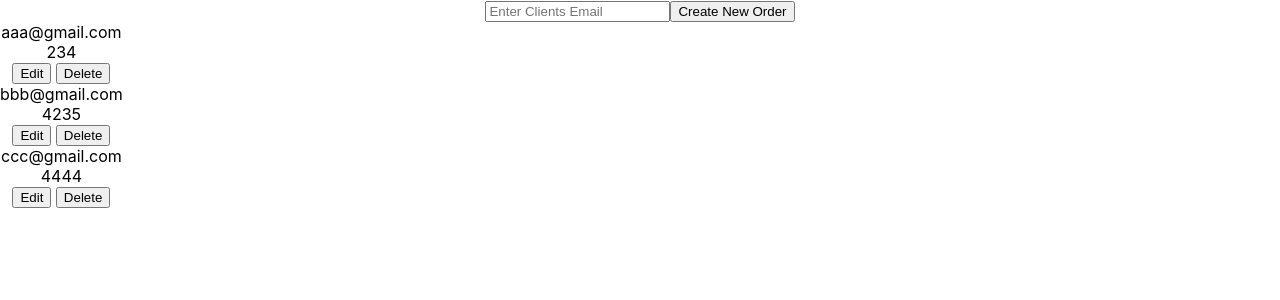
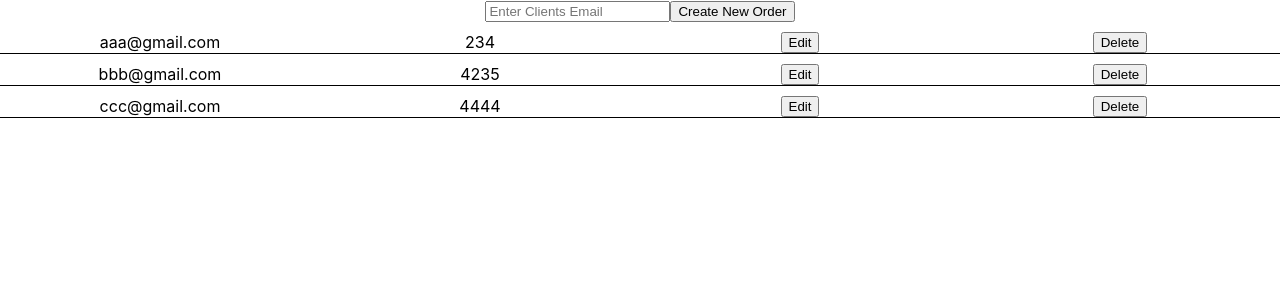
Before and after one commit to amirgal/supermarket-orders, a React (Create React App) app: page / in a window 1280 px wide. Shown: the top 300 px of the page. Built offline with nearby package versions, Linux system fonts and the light colour scheme.

Commit message:
made orderPage components

```diff
--- a/src/App.css
+++ b/src/App.css
@@ -8,10 +8,13 @@
 }
 
 .orders-block {
-  height: max-content;
-  width: max-content;
+
 }
 
-.orders-row {
-  grid-template-columns: repeat(1,4);
+.order-row {
+  display: grid;
+  grid-template-columns: repeat(4,1fr);
+  justify-items: center;
+  margin: 10px 0;
+  border-bottom: 1px solid black;
 }
--- a/src/App.js
+++ b/src/App.js
@@ -1,82 +1,63 @@
-import React, { Component, Fragment } from 'react';
+import React, {useState, Component, Fragment } from 'react';
 import './App.css';
-import { BrowserRouter as Router,Routes, Route , history as useHistory} from 'react-router-dom';
+import {Routes, Route , useNavigate} from 'react-router-dom';
 import HomePage from './pages/HomePage';
 import OrderPage from './pages/OrderPage';
 const axios = require('axios');
 
 
-class App extends Component {
+const App = (props) => {
 
-  constructor() {
-    super()
-      this.state = {
-        orders: [
+  const navigate = useNavigate()
+  const [orders, setOrders] = useState(
+    [
       {id:"1dadf",clientEmail:"aaa@gmail.com", totalPrice:"234"},
       {id:"g4gf",clientEmail:"bbb@gmail.com", totalPrice:"4235"},
       {id:"65hds",clientEmail:"ccc@gmail.com", totalPrice:"4444"}
     ],
-        products:[
+  )
+
+  const products =
+    [
       {id:"42fsd", productName:"computer", price:4050, img:'https://media.istockphoto.com/photos/red-apple-with-leaf-isolated-on-white-background-picture-id185262648'},
       {id:"53gdf", productName:"car", price:30000, img:'https://media.istockphoto.com/photos/red-apple-with-leaf-isolated-on-white-background-picture-id185262648'},
       {id:"gd34h5", productName:"chair", price:433, img:'https://media.istockphoto.com/photos/red-apple-with-leaf-isolated-on-white-background-picture-id185262648'},
       {id:"gf43j6", productName:"keyboard", price:300, img:'https://media.istockphoto.com/photos/red-apple-with-leaf-isolated-on-white-background-picture-id185262648'}
     ]
-    }
-  }
 
-  createNewOrder = (newOrderDetails) => {
-    //   redirect to orderPage with empty cart
-    // history.push('/order-page')
+  const createNewOrder = (newOrderDetails) => {
+    navigate('/order-page')
     console.log(newOrderDetails)
   }
 
-  deleteOrder =  (orderId) => {
-    const orders = this.state.orders.filter(t => t.id !== orderId)
-    this.setState({orders})
-    // await axios.delete(`/transaction/${transId}/${this.state.userId}`)
-    // const userTransactions = this.state.userTransactions.filter(t => t._id !== transId)
-    // this.setState({userTransactions})
+  const deleteOrder =  (orderId) => {
+    setOrders(orders.filter(t => t.id !== orderId))
   }
 
-  editOrder = (orderId) => {
+  const editOrder = (orderId) => {
     //redirect to order page with this order id
     console.log(orderId + "edit this order")
   }
 
-  render() {
-
   return (
     <div className="App">
-          <Router>
         <Routes>
-
           <Route path="/" exact element={
             <HomePage
-                orders={this.state.orders}
-                deleteOrder={this.deleteOrder}
-                editOrder={this.editOrder}
-                createNewOrder={this.createNewOrder}
+            orders={orders}
+            deleteOrder={deleteOrder}
+            editOrder={editOrder}
+            createNewOrder={createNewOrder}
             />
           }></Route>
 
           <Route path='/order-page' exact element={
-                <OrderPage/>
+            <OrderPage products={products}/>
           }></Route>
 
         </Routes>
-        </Router>
-
-        {/* <HomePage
-          orders={this.state.orders}
-          deleteOrder={this.deleteOrder}
-          editOrder={this.editOrder}
-          createNewOrder={this.createNewOrder}
-        />
-        <OrderPage/> */}
     </div>
-    );
-  }
+  )
 }
 
-export default App;
+export default App
--- /dev/null
+++ b/src/components/OrderInfo.js
@@ -0,0 +1,10 @@
+import React, {useState} from 'react';
+
+const OrderInfo = (props) => {
+
+    return (
+        <div>Order Info</div>
+    )
+}
+
+export default OrderInfo
--- /dev/null
+++ b/src/components/ProductItem.js
@@ -0,0 +1,14 @@
+import React, {useState} from 'react';
+
+const ProductItem = (props) => {
+    const product = props.product
+
+    return (
+        <div className='product-row'>
+            <div className='product-name'>{product.productName}</div>
+            <div className='product-price'>{product.price}</div>
+        </div>
+    )
+}
+
+export default ProductItem
--- /dev/null
+++ b/src/components/ProductsList.js
@@ -0,0 +1,15 @@
+import React, {useState} from 'react';
+import ProductItem from './ProductItem';
+
+const ProductsList = ({products}) => {
+
+    return (
+        <div className='products-block'>
+            {products.map(p =>
+                <ProductItem key={p.id} product={p}/>
+            )}
+        </div>
+    )
+}
+
+export default ProductsList
--- a/src/index.js
+++ b/src/index.js
@@ -3,10 +3,13 @@ import ReactDOM from 'react-dom';
 import './index.css';
 import App from './App';
 import reportWebVitals from './reportWebVitals';
+import {BrowserRouter as Router} from 'react-router-dom';
 
 ReactDOM.render(
   <React.StrictMode>
-    <App />
+    <Router>
+      <App />
+    </Router>
   </React.StrictMode>,
   document.getElementById('root')
 );
--- a/src/pages/OrderPage.js
+++ b/src/pages/OrderPage.js
@@ -1,9 +1,14 @@
 import React, {useState} from 'react';
+import OrderInfo from '../components/OrderInfo';
+import ProductsList from '../components/ProductsList';
 
-const OrderPage = (props) => {
+const OrderPage = ({products}) => {
 
     return (
-        <div>Order Page</div>
+        <div className='order-page'>
+            <OrderInfo/>
+            <ProductsList products={products}/>
+        </div>
     )
 }
 
```
Also changed, not shown: src/components/Cart.js (added). Lines whose indentation alone changed are shown as unchanged.
